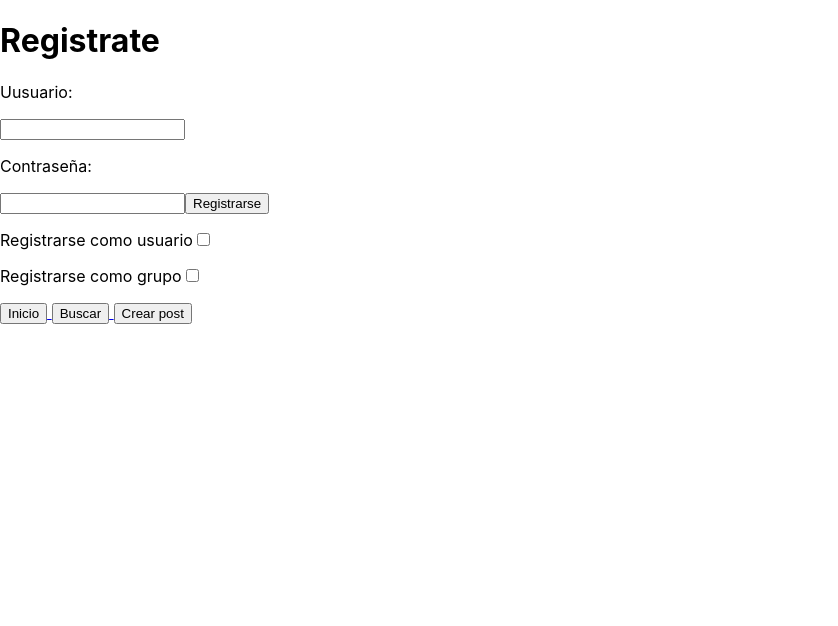
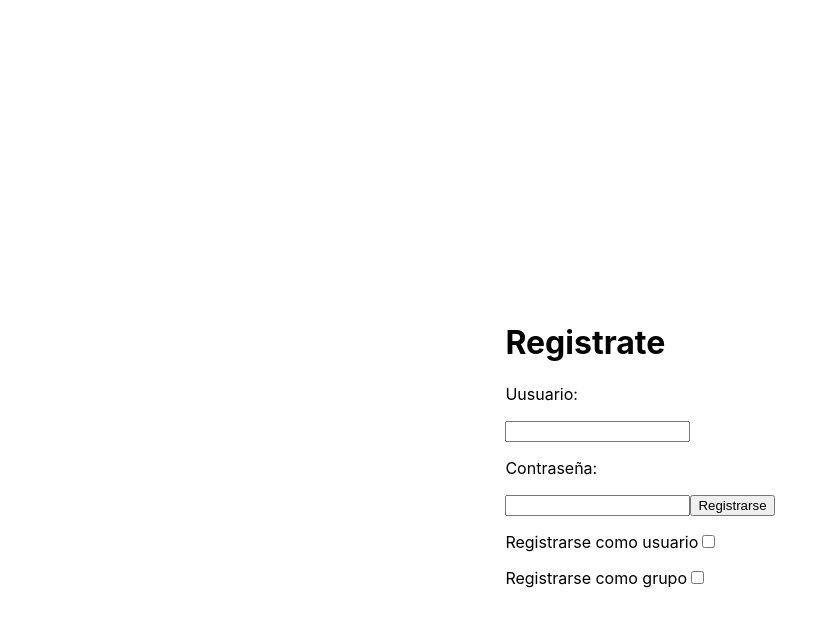
Before and after one commit to EnzoACL/proyectoFinal, a React (Create React App) app in the folder proyectofrontend/: page /register in a window 1280 px wide. Shown: the top 626 px of the page, without its empty margins (0-838 px from the left). Built offline with nearby package versions, Linux system fonts and the light colour scheme.

Commit message:
Lots of changes in friend component and navigator, some css added

```diff
--- a/proyectofrontend/src/App.css
+++ b/proyectofrontend/src/App.css
@@ -1,38 +1,21 @@
-.App {
-  text-align: center;
-}
+.parent {
+  display: grid;
+  grid-template-columns: repeat(5, 1fr);
+  grid-template-rows: repeat(5, 1fr);
+  grid-column-gap: 0px;
+  grid-row-gap: 0px;
+  }
 
-.App-logo {
-  height: 40vmin;
-  pointer-events: none;
-}
+  .div1 { grid-area: 1 / 2 / 6 / 3; }
+  .div2 { grid-area: 1 / 3 / 6 / 5; }
 
-@media (prefers-reduced-motion: no-preference) {
-  .App-logo {
-    animation: App-logo-spin infinite 20s linear;
-  }
-}
+  .logpage {
+    display: grid;
+    grid-template-columns: repeat(3, 1fr);
+    grid-template-rows: repeat(3, 1fr);
+    grid-column-gap: 0px;
+    grid-row-gap: 0px;
+    place-items: center
+    }
 
-.App-header {
-  background-color: #282c34;
-  min-height: 100vh;
-  display: flex;
-  flex-direction: column;
-  align-items: center;
-  justify-content: center;
-  font-size: calc(10px + 2vmin);
-  color: white;
-}
-
-.App-link {
-  color: #61dafb;
-}
-
-@keyframes App-logo-spin {
-  from {
-    transform: rotate(0deg);
-  }
-  to {
-    transform: rotate(360deg);
-  }
-}
+    .login { grid-area: 2 / 2 / 3 / 3; }
--- a/proyectofrontend/src/App.js
+++ b/proyectofrontend/src/App.js
@@ -1,5 +1,4 @@
 import './App.css';
-import Personal from './components/PersonalProfile/Personal'
 import CreatePost from './components/Post/CreatePost';
 import SearchBar from './components/SearchBar/SearchBar';
 import Registrerpage from './components/Registrerpage';
@@ -9,10 +8,10 @@ import {Route} from 'react-router-dom'
 import UserProfile from './components/Views/UserProfile';
 import { useContext } from 'react'
 import { Context } from './components/Storage/Storage'
-import LoginPage from './components/Loginpage';
 import Authorization from './components/Authorization/Authorization';
 import UserData from './components/UserData/UserData';
 import NavigatorBar from './components/Navigator/Navigator';
+import Friends from './components/Friends/Friends';
 function App() {
 
   const [data, setData] = useContext(Context)
@@ -21,24 +20,35 @@ function App() {
     <>
       <Routes>
         <Route path={`/register`} element={<Registrerpage/>} />
-        <Route path={`/name/V0.0/user/:id`} element={<UserProfile />} />
+        <Route path={`/name/V0.0/user/:id`} element={<UserProfile/>}/>
+
         <Route path='/' element={
-            <Authorization>
-              <UserData userId={data.userId}/>
-              <UserFeed/>
+          <Authorization>
+            <div className='parent'>
+              <div className='div1'>
+                <UserData userId={data.userId} />
+                <NavigatorBar userId={data.userId} />
+              </div>
+              <div className='div2'>
+              <UserFeed />
+              </div>
+            </div>
             </Authorization>
+          } />
+        <Route path='/search' element={<SearchBar/>} />
+        <Route path='/createPost' element={
+          <Authorization>
+            <CreatePost />
+          </Authorization>
           }/>
-        <Route path='/search' element={<SearchBar />} />
-        <Route path='/createPost' element={<CreatePost/>}/>
       </Routes>
-      <NavigatorBar/>
     </>
   )
 }
 
 export default App;
-//Desplegar
-//CSS :(
+//Paginacion para feed y perfiles de usuario
+//CSS
 //Añadir jwt authorization
 //Crear sesion de usuario
 //Arreglar en buttons boton comentar y like
--- a/proyectofrontend/src/components/Authorization/Authorization.jsx
+++ b/proyectofrontend/src/components/Authorization/Authorization.jsx
@@ -9,7 +9,11 @@ function Authorization({ children }) {
 
     return (
         <>
-            { data.userId ? children : <LoginPage/>}
+            <div className="logpage">
+                <div className="login">
+                { data.userId ? children : <LoginPage/>}
+                </div>
+            </div>
         </>
     )
 }
--- a/proyectofrontend/src/components/Comments/ShowComments.jsx
+++ b/proyectofrontend/src/components/Comments/ShowComments.jsx
@@ -14,7 +14,7 @@ import UserData from '../UserData/UserData';
              setCommentsShow(
                  <>
                      <UserData userId={commentsFromPost[0].idfromusercomment} />
-                     : {commentsFromPost[0].content}
+                      {commentsFromPost[0].content}
                  </>
              )
          } else {setCommentsShow("")}
--- a/proyectofrontend/src/components/Friends/Friends.jsx
+++ b/proyectofrontend/src/components/Friends/Friends.jsx
@@ -42,11 +42,13 @@ export function Friends({ userId }) {
             } else {setFriendList("")}
         }
 
+
     return (
         <>
-            <p>Amigos</p>
-            <input type="button" value="Lista amigos" onClick={getFriendsOf}/>
-            <p>{friendList}</p>
+            <input type="button" value="   👬 Amigos   " onClick={getFriendsOf}/>
+
+                <p>{friendList}</p>
+
         </>
     )
 }
--- a/proyectofrontend/src/components/Navigator/Navigator.jsx
+++ b/proyectofrontend/src/components/Navigator/Navigator.jsx
@@ -1,12 +1,13 @@
 import { Link } from "react-router-dom"
-import CreatePost from "../Post/CreatePost"
+import Friends from "../Friends/Friends"
 
-export function NavigatorBar() {
+export function NavigatorBar({ userId }) {
     return (
         <>
-             <Link to={"/"}><input type="button" value="Inicio" /> </Link>
-            <Link to={"/search"}> <input type="button" value="Buscar" /> </Link>
-            <Link to={"/createPost"}><input type="button" value="Crear post" /></Link>
+            <p><Link to={"/"}><input type="button" value="     🏠 Inicio    " /> </Link></p>
+            <p><Link to={"/search"}> <input type="button" value=" 🔍 Buscador " /> </Link></p>
+            <p><Link to={"/createPost"}><input type="button" value="📝 Crear post" /></Link></p>
+            <Friends userId={userId}/>
         </>
     )
 }
--- a/proyectofrontend/src/components/Post/CreatePost.jsx
+++ b/proyectofrontend/src/components/Post/CreatePost.jsx
@@ -29,7 +29,7 @@ function CreatePost() {
     return (
         <>
 
-            <p>Crear post</p>
+            <p>Crear tu piblicación</p>
             <p>
                 <textarea type="text" id="postContent" name="postContent" onChange={getPostContent} />
             </p>
--- a/proyectofrontend/src/components/Registrerpage.jsx
+++ b/proyectofrontend/src/components/Registrerpage.jsx
@@ -29,6 +29,8 @@ function Registrerpage() {
 
     return (
         <>
+            <div className="logpage">
+                <div className="login">
                     <h1>Registrate</h1>
                     <p>Uusuario:</p>
                     <input type="text" onChange={getUserName} />
@@ -44,6 +46,9 @@ function Registrerpage() {
                         <a>Registrarse como grupo</a>
                         <input type="checkbox" value="Registrarse como grupo" onClick={userIsGroup} />
                     </p>
+                </div>
+            </div>
+
         </>
     )
 }
--- a/proyectofrontend/src/components/UserData/UserData.jsx
+++ b/proyectofrontend/src/components/UserData/UserData.jsx
@@ -26,8 +26,11 @@ function UserData({ userId }) {
 
     return (
         <>
-            <Avatar url={urlAvatar} info={infoAvatar}/>
-            <Link to={"/name/V0.0/user/" + userId}><a>{nameOfUser}</a></Link>
+
+            <div className='div1'>
+                <Avatar url={urlAvatar} info={infoAvatar}/>
+                <Link to={"/name/V0.0/user/" + userId}><a>{nameOfUser}</a></Link>
+            </div>
         </>
     )
 }
--- a/proyectofrontend/src/components/UserFeed/UserFeed.jsx
+++ b/proyectofrontend/src/components/UserFeed/UserFeed.jsx
@@ -76,10 +76,7 @@ function UserFeed() {
     )
     return (
         <>
-            <h1>Feed de {data.user} id:{data.userId}</h1>
             {postsOfFeed}
-
-
         </>
     )
 }
--- a/proyectofrontend/src/components/Views/UserProfile.jsx
+++ b/proyectofrontend/src/components/Views/UserProfile.jsx
@@ -1,6 +1,7 @@
 import UserData from '../UserData/UserData'
 import Posts from '../Post/Posts'
 import Friends from '../Friends/Friends'
+import NavigatorBar from '../Navigator/Navigator';
 import { useParams } from 'react-router-dom';
 function UserProfile() {
     const { id } = useParams();
@@ -8,10 +9,15 @@ function UserProfile() {
 
     return (
         <>
-            <h1>Ejemplo de perfil de otra persona</h1>
-            <UserData userId={idToNumber}/>
-            <Posts userId={idToNumber}></Posts>
-            <Friends userId={idToNumber} />
+            <div className='parent'>
+                <div className='div1'>
+                    <UserData userId={idToNumber} />
+                    <NavigatorBar userId={idToNumber} />
+                </div>
+                <div className='div2'>
+                    <Posts userId={idToNumber}></Posts>
+                </div>
+            </div>
         </>
     )
 }
```
Also changed, not shown: 1 other file (tests, documents, lock files or other folders). Lines whose indentation alone changed are shown as unchanged.
